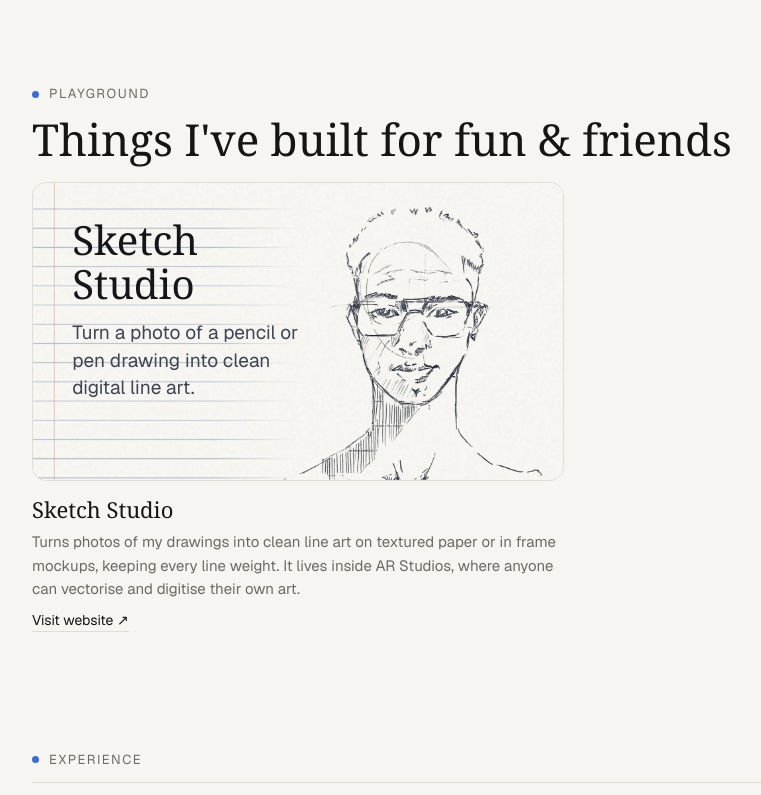
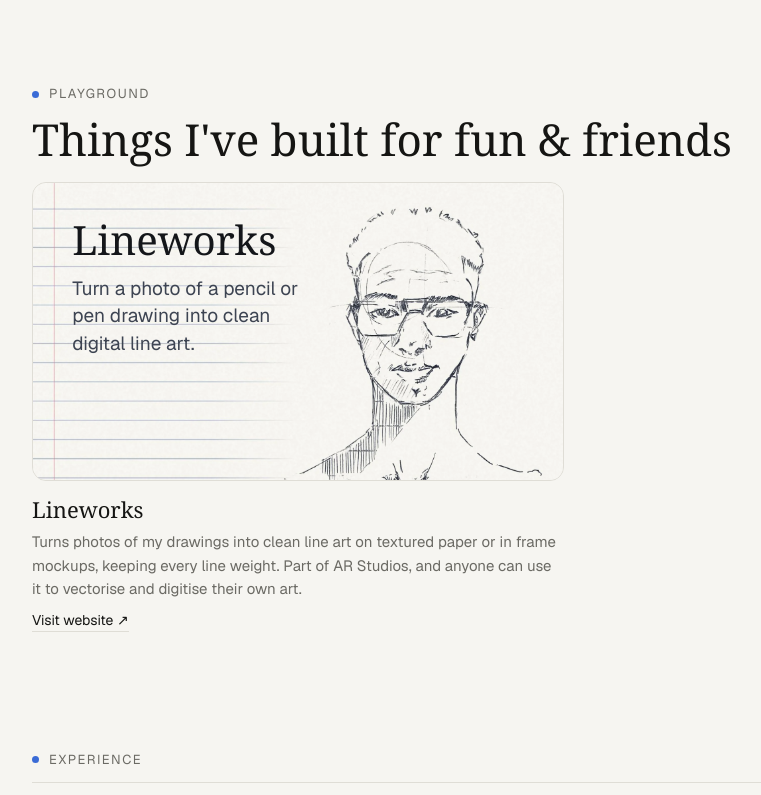
Before and after one commit to Hashi-devs/Amuro, a plain HTML site: page index.html in a window 1280 px wide. Shown: the part 2377-3172 px from the top of the page, without its empty margins (68-829 px from the left). Drawn offline with nearby package versions, Linux system fonts and the light colour scheme; a web font is replaced by a local one.

Commit message:
Rename Sketch Studio to Lineworks (lineworksar.vercel.app) across site, CV and cover letter
Co-Authored-By: Claude Opus 5.5 <noreply@anthropic.com>
Claude-Session: https://claude.ai/code/session_01FznZV5MkKYJcrxBuXv8rFi

```diff
--- a/index.html
+++ b/index.html
@@ -446,7 +446,7 @@ html.dark .pad{background:#1a1b1e}
     { id: 'ar-studios', name: 'AR Studios', kind: 'Brand, product & build', year: '2026', link: 'https://shop.arstudios.workers.dev',
       text: [['h', 'Overview'], ['p', 'AR Studios is my own shop for the art, illustrations and stories I make, set up to fund a laptop so I can move my sketches from paper to screen. Every piece sells for ₦1,000, and a progress tracker shows how close the goal is.'],
         ['h', 'Challenge'], ['p', 'Sell hand-drawn work online without it looking like a phone photo of paper, take real payments, and keep the whole thing simple enough to run alone from a phone.'],
-        ['h', 'Solution'], ['ul', ['A dark, blue-toned shop with a gallery of Arts, Illustrations, Stories and Tools.', 'Sketch Studio built into the admin side, which turns photos of drawings into clean line art on paper and frame mockups before they go up.', 'Checkout through Paystack, with Supabase behind the scenes, and a hidden admin page for managing the gallery.', 'Games and tools in the gallery open by negotiation rather than a fixed price.']]] },
+        ['h', 'Solution'], ['ul', ['A dark, blue-toned shop with a gallery of Arts, Illustrations, Stories and Tools.', 'Lineworks (formerly Sketch Studio) built into the admin side, which turns photos of drawings into clean line art on paper and frame mockups before they go up.', 'Checkout through Paystack, with Supabase behind the scenes, and a hidden admin page for managing the gallery.', 'Games and tools in the gallery open by negotiation rather than a fixed price.']]] },
     { id: 'mog-branding', name: 'MOG eSports Branding', kind: 'Brand identity', year: '2026', link: '', cover: 'img/mog/opening.webp',
       text: [['h', 'Overview'], ['p', 'Monarchs of Gaming (MOG) is a Nigerian esports team. I have been its designer since the team started in early 2025, in charge of the logo and every visual the team puts out.'],
         ['h', 'The logo'], ['p', 'I wanted a simple text logo, but the letters on their own felt plain. Adding a crown to the M brought in the idea of the players as monarchs. The crown is slanted because a straight one felt stiff, and it shouldn\'t only show their royal side but also that they\'re cool people with swag.'],
@@ -503,7 +503,7 @@ html.dark .pad{background:#1a1b1e}
 
   // Playground
   var G = [
-    { n: 'Sketch Studio', u: 'https://shop.arstudios.workers.dev/sketch-studio/', img: 'img/sketch-studio-card.webp', ov: ['Sketch Studio', 'Turn a photo of a pencil or pen drawing into clean digital line art.'], d: 'Turns photos of my drawings into clean line art on textured paper or in frame mockups, keeping every line weight. It lives inside AR Studios, where anyone can vectorise and digitise their own art.' }
+    { n: 'Lineworks', u: 'https://lineworksar.vercel.app', img: 'img/sketch-studio-card.webp', ov: ['Lineworks', 'Turn a photo of a pencil or pen drawing into clean digital line art.'], d: 'Turns photos of my drawings into clean line art on textured paper or in frame mockups, keeping every line weight. Part of AR Studios, and anyone can use it to vectorise and digitise their own art.' }
   ];
   document.getElementById('bento').innerHTML = G.map(function (g) {
     return '<article class="pgc"><a class="pgf" href="' + esc(g.u) + '" rel="noopener" target="_blank" tabindex="-1" aria-hidden="true">' + (g.img ? '<img class="pgimg" src="' + g.img + '" alt="" loading="lazy">' + (g.ov ? '<span class="pgov"><b>' + esc(g.ov[0]) + '</b><span>' + esc(g.ov[1]) + '</span></span>' : '') : live(g.u, g.n)) + '</a>' +
```
Also changed, not shown: docs/cover-letter-source.html (+1 -1 lines), docs/cv-source.html (+1 -1 lines), docs/cover-letter-preview.webp, docs/cv-preview.webp, 2 other files.
